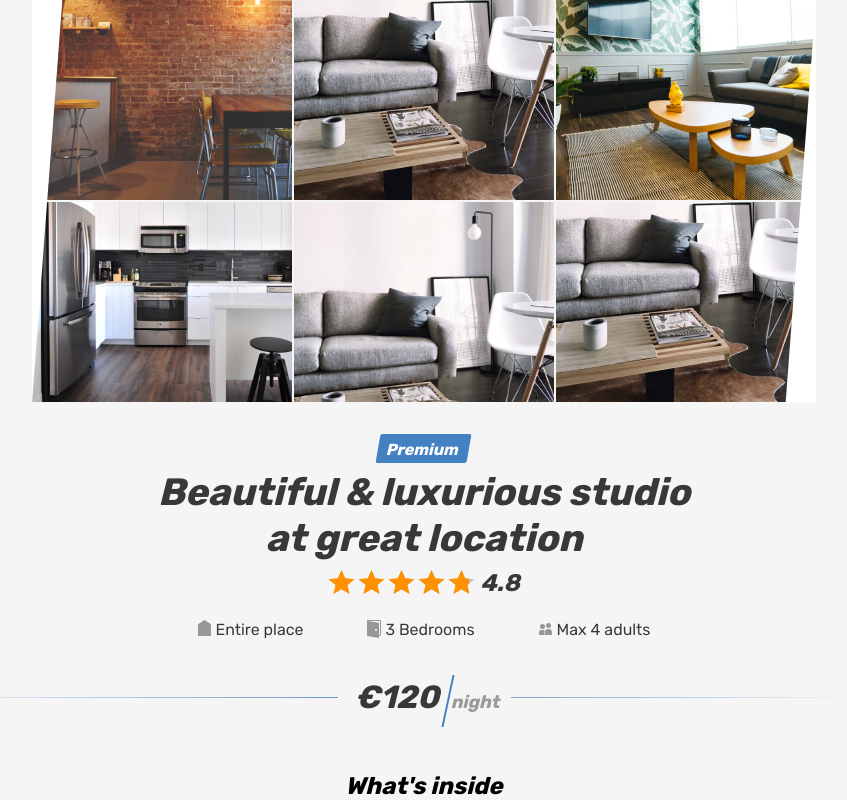
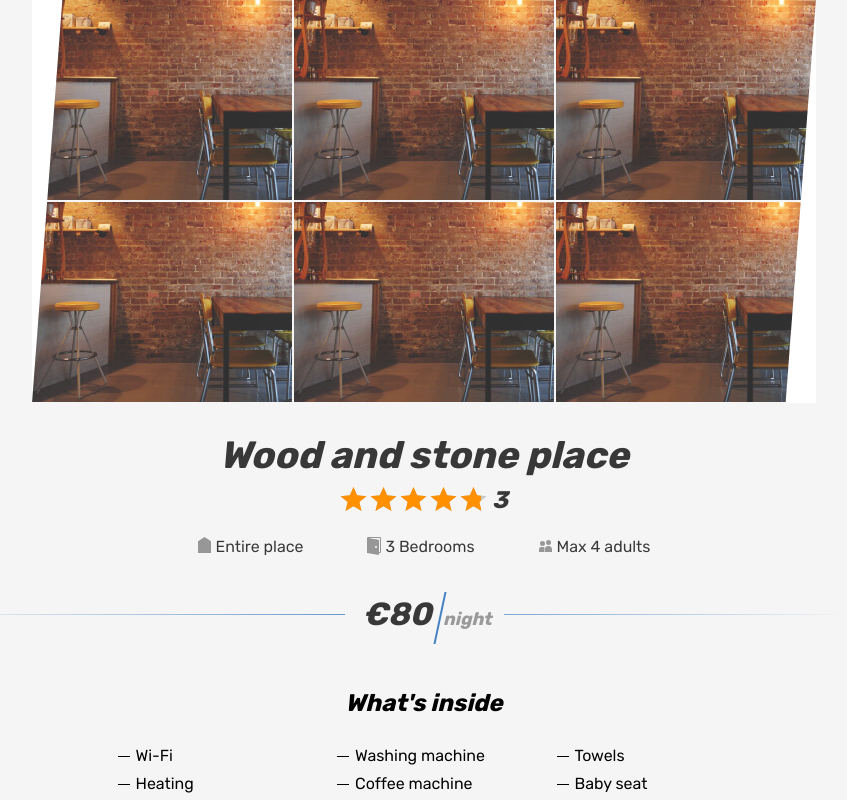
Before and after one commit to Funky-Juice/six-sities-angular, an Angular app: page /offer/2 in a window 1280 px wide. Shown: the top 800 px of the page, without its empty margins (216-1063 px from the left). Built offline with nearby package versions, Linux system fonts and the light colour scheme.

Commit message:
динамическое получение данных для конкретного оффера по его id

```diff
--- a/src/app/offer-page/offer-page.component.html
+++ b/src/app/offer-page/offer-page.component.html
@@ -2,42 +2,27 @@
   <section class="property">
     <div class="property__gallery-container container">
       <div class="property__gallery">
-        <div class="property__image-wrapper">
-          <img class="property__image" src="assets/img/room.jpg" alt="Photo studio">
-        </div>
-        <div class="property__image-wrapper">
-          <img class="property__image" src="assets/img/apartment-01.jpg" alt="Photo studio">
-        </div>
-        <div class="property__image-wrapper">
-          <img class="property__image" src="assets/img/apartment-02.jpg" alt="Photo studio">
-        </div>
-        <div class="property__image-wrapper">
-          <img class="property__image" src="assets/img/apartment-03.jpg" alt="Photo studio">
-        </div>
-        <div class="property__image-wrapper">
-          <img class="property__image" src="assets/img/studio-01.jpg" alt="Photo studio">
-        </div>
-        <div class="property__image-wrapper">
-          <img class="property__image" src="assets/img/apartment-01.jpg" alt="Photo studio">
+        <div *ngFor="let number of [1,2,3,4,5,6]" class="property__image-wrapper">
+          <img class="property__image" src="assets/img/{{ offer.img }}" alt="Photo studio-{{ number }}">
         </div>
       </div>
     </div>
 
     <div class="property__container container">
       <div class="property__wrapper">
-        <div class="property__mark">
+        <div *ngIf="offer.isPremium" class="property__mark">
           <span>Premium</span>
         </div>
 
         <div class="property__name-wrapper">
           <h1 class="property__name">
-            Beautiful &amp; luxurious studio at great location
+            {{ offer.title }}
           </h1>
           <button class="property__bookmark-button button" type="button">
             <svg class="property__bookmark-icon" width="31" height="33">
               <use xlink:href="#icon-bookmark"></use>
             </svg>
-            <span class="visually-hidden">To bookmarks</span>
+            <span class="visually-hidden">{{ offer.isFavorite ? 'In bookmarks' : 'To bookmarks' }}</span>
           </button>
         </div>
 
@@ -46,7 +31,7 @@
             <span style="width: 96%"></span>
             <span class="visually-hidden">Rating</span>
           </div>
-          <span class="property__rating-value rating__value">4.8</span>
+          <span class="property__rating-value rating__value">{{ offer.rating }}</span>
         </div>
 
         <ul class="property__features">
@@ -62,7 +47,7 @@
         </ul>
 
         <div class="property__price">
-          <b class="property__price-value">&euro;120</b>
+          <b class="property__price-value">&euro;{{ offer.price }}</b>
           <span class="property__price-text">&nbsp;night</span>
         </div>
 
--- a/src/app/offer-page/offer-page.component.ts
+++ b/src/app/offer-page/offer-page.component.ts
@@ -1,4 +1,7 @@
 import { Component, OnInit } from '@angular/core';
+import {ActivatedRoute, Params} from '@angular/router';
+import {Offer} from '../shared/interfaces';
+import {OffersService} from '../shared/services/offers.service';
 
 @Component({
   selector: 'app-offer-page',
@@ -7,9 +10,18 @@ import { Component, OnInit } from '@angular/core';
 })
 export class OfferPageComponent implements OnInit {
 
-  constructor() { }
+  offer: Offer;
 
-  ngOnInit() {
+  constructor(
+    private route: ActivatedRoute,
+    private offersService: OffersService
+  ) {}
+
+  ngOnInit(): void {
+    this.route.params.subscribe((params: Params) => {
+      this.offer = this.offersService.getById(+params.id);
+      console.log(`offers`, this.offer);
+    });
   }
 
 }
--- a/src/app/shared/services/offers.service.ts
+++ b/src/app/shared/services/offers.service.ts
@@ -7,6 +7,7 @@ export class OffersService {
 
   offers: Offer[] = offers;
 
-  constructor() {
+  getById(id: number) {
+    return this.offers.find((offer) => offer.id === id);
   }
 }
```
